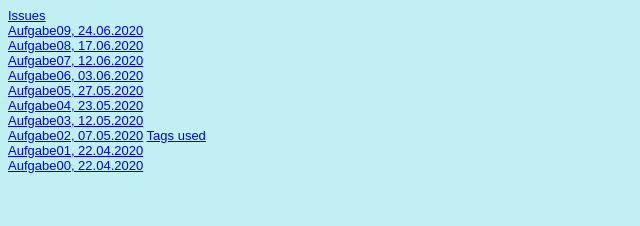
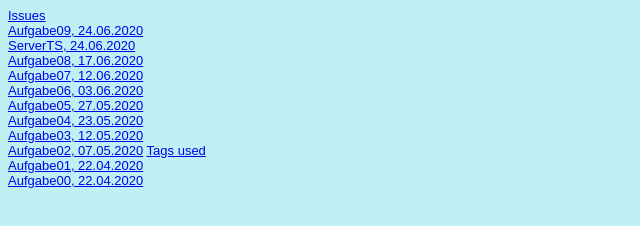
Before and after one commit to jk-jacki/GIS_SoSe2020, a website: page Steckbrief/steckbrief.htm in a window 1280 px wide. Shown: the whole page, without its empty margins (0-640 px from the left). Drawn offline with Linux system fonts and the light colour scheme.

Commit message:
serverTS Verlinkung

```diff
--- a/Steckbrief/steckbrief.htm
+++ b/Steckbrief/steckbrief.htm
@@ -16,6 +16,7 @@ body {
 	<a href="https://github.com/jk-jacki/GIS_SoSe2020/issues" target="_blank">Issues</a> <br>
 
 	<a href="https://jk-jacki.github.io/GIS_SoSe2020/Aufgabe09/form.html" target="_blank">Aufgabe09, 24.06.2020</a> <br>
+	<a href="https://github.com/jk-jacki/GIS_SoSe2020/blob/master/Aufgabe09/server.ts" target="_blank">ServerTS, 24.06.2020</a> <br>
 	<a href="https://jk-jacki.github.io/GIS_SoSe2020/Aufgabe08/form.html" target="_blank">Aufgabe08, 17.06.2020</a> <br>
 	<a href="https://jk-jacki.github.io/GIS_SoSe2020/Aufgabe07/index.html" target="_blank">Aufgabe07, 12.06.2020</a> <br>
 	<a href="https://jk-jacki.github.io/GIS_SoSe2020/Aufgabe06/" target="_blank">Aufgabe06, 03.06.2020</a> <br>
```
